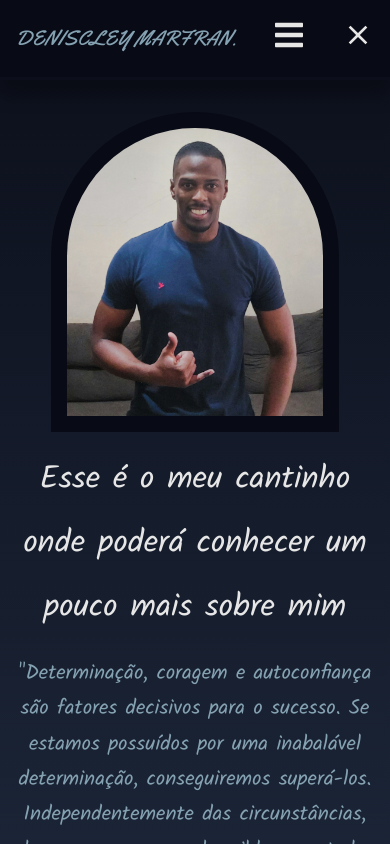
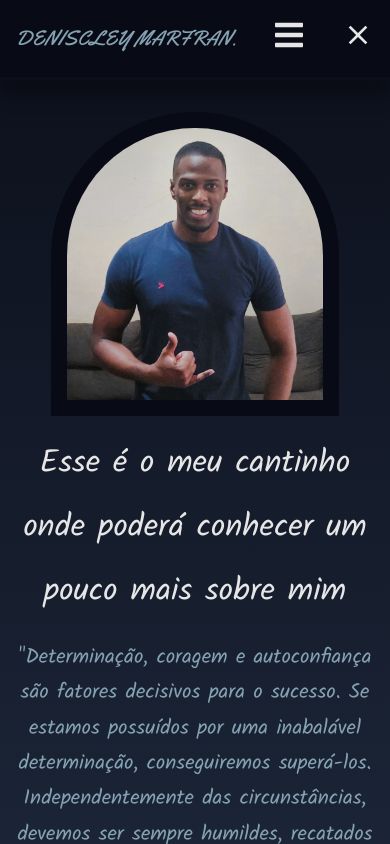
Before and after one commit to Deniscley/Personal.Photography.Gallery.Web, a Next.js app: page / in a window 390 px wide. Shown: the top 844 px of the page. Built offline with nearby package versions, Linux system fonts and the light colour scheme.

Commit message:
refactor: Improvements in home image responsiveness

```diff
--- a/src/components/template/mainHeader/header-template.css
+++ b/src/components/template/mainHeader/header-template.css
@@ -133,24 +133,6 @@ header {
   .header__frames {
     display: none;
   }
-
-  /* .header__btn-md {
-    background: linear-gradient(
-      135deg,
-      var(--color-primary-variant),
-      var(--color-primary)
-    );
-    color: var(--color-bg-1);
-    margin-top: 2rem;
-    display: inline-block;
-    padding: 0.6rem 1.6rem;
-    font-weight: 600;
-    border-radius: 0.3rem;
-  }
-
-  .header__btn-md:hover {
-    color: var(--color-bg-1);
-  } */
 }
 
 @media screen and (max-width: 600px) {
@@ -181,3 +163,33 @@ header {
     margin-top: 1rem;
   }
 }
+
+@media screen and (max-width: 540px) {
+  .header__image-lg {
+    height: 27rem;
+  }
+}
+
+@media screen and (max-width: 414px) {
+  .header__image-lg {
+    height: 21rem;
+  }
+}
+
+@media screen and (max-width: 393px) {
+  .header__image-lg {
+    height: 19rem;
+  }
+}
+
+@media screen and (max-width: 360px) {
+  .header__image-lg {
+    height: 18rem;
+  }
+}
+
+@media screen and (max-width: 280px) {
+  .header__image-lg {
+    height: 14rem;
+  }
+}
```
